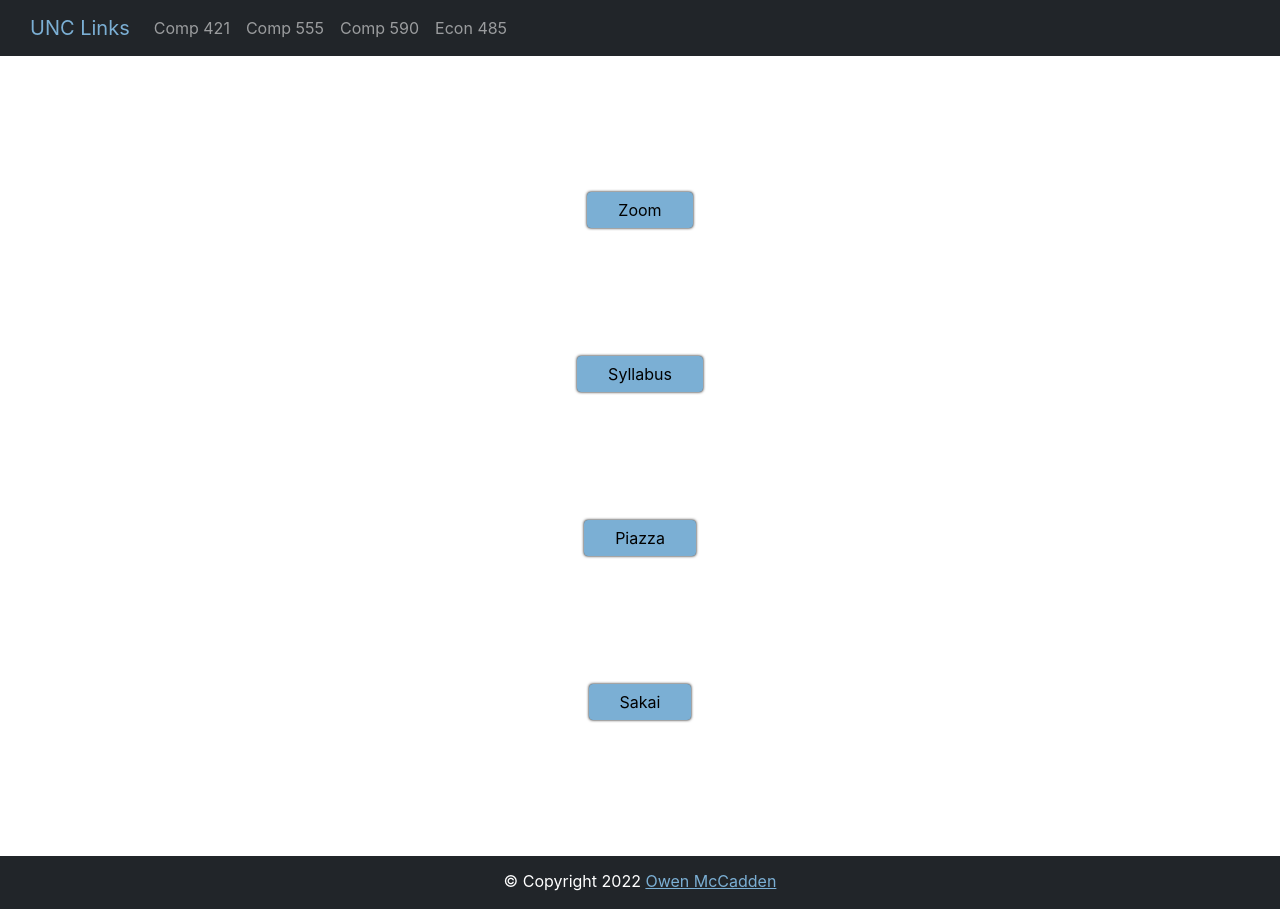
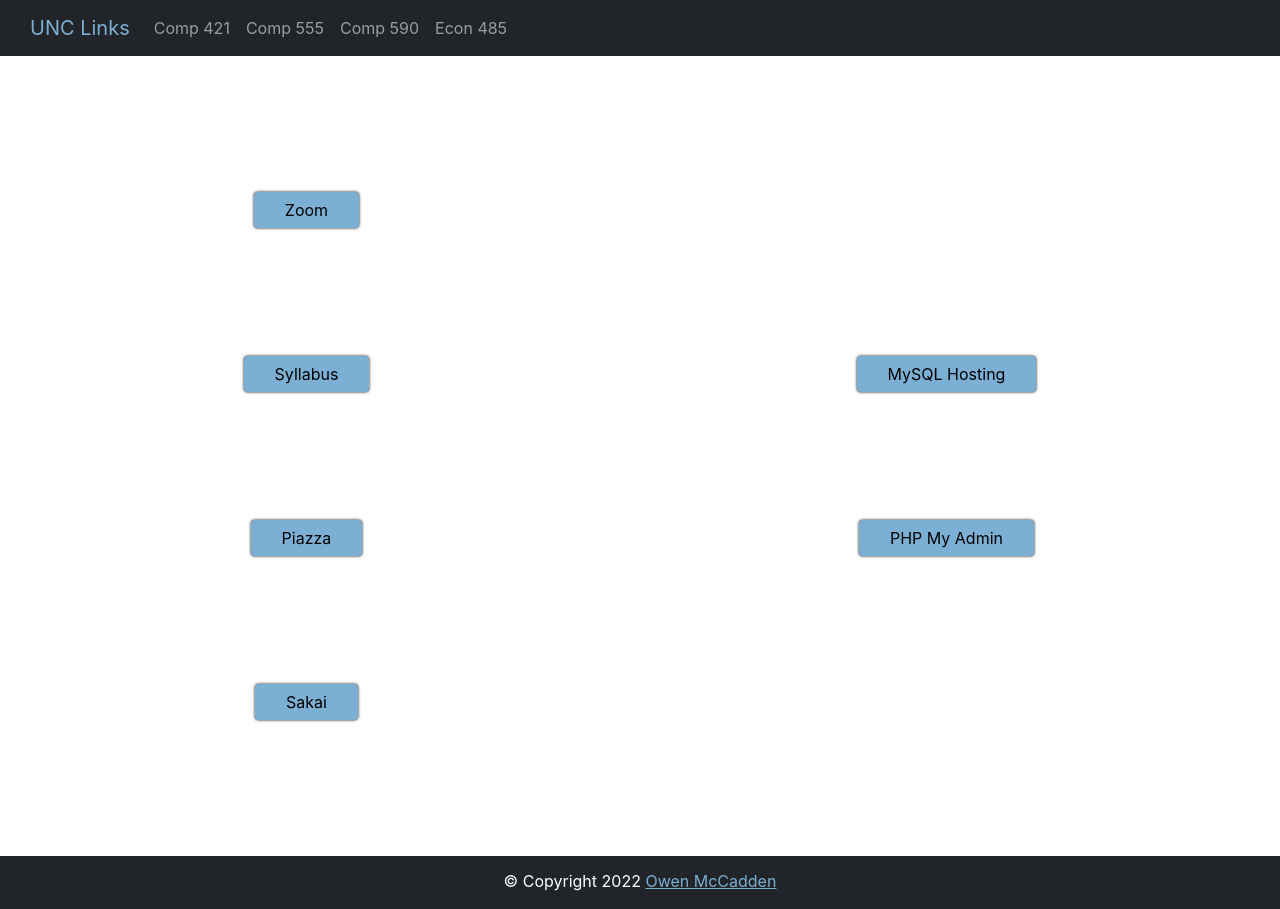
Before and after one commit to owenmccadden/unc_links, a React (Create React App) app: page /comp-421 in a window 1280 px wide. Built offline with nearby package versions, Linux system fonts and the light colour scheme.

Commit message:
added links for 421

```diff
--- a/src/Routes/Comp421.js
+++ b/src/Routes/Comp421.js
@@ -26,6 +26,14 @@
                     {
                         text: "Sakai",
                         to: "https://sakai.unc.edu/portal/site/3f59b621-c2ed-4988-bccd-583cc4f8aaea"
+                    },
+                    {
+                        text: "MySQL Hosting",
+                        to: "https://www.freemysqlhosting.net/"
+                    },
+                    {
+                        text: "PHP My Admin",
+                        to: "https://www.phpmyadmin.co/"
                     }
                 ]}
             />
```
